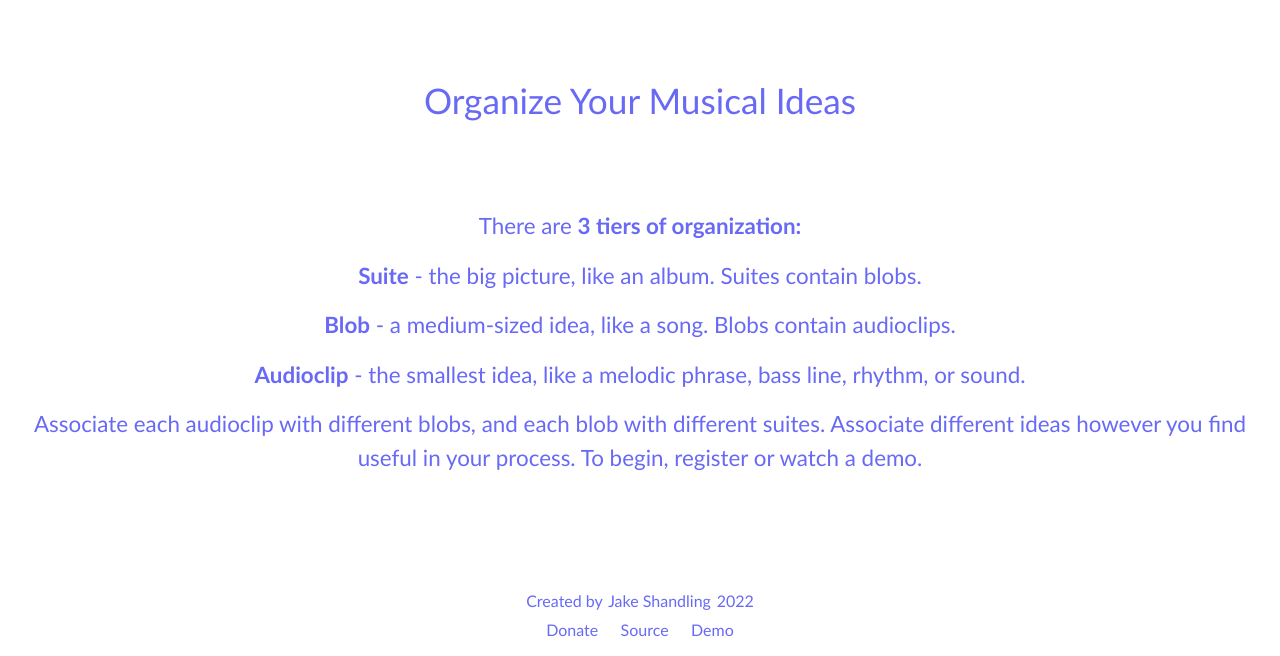
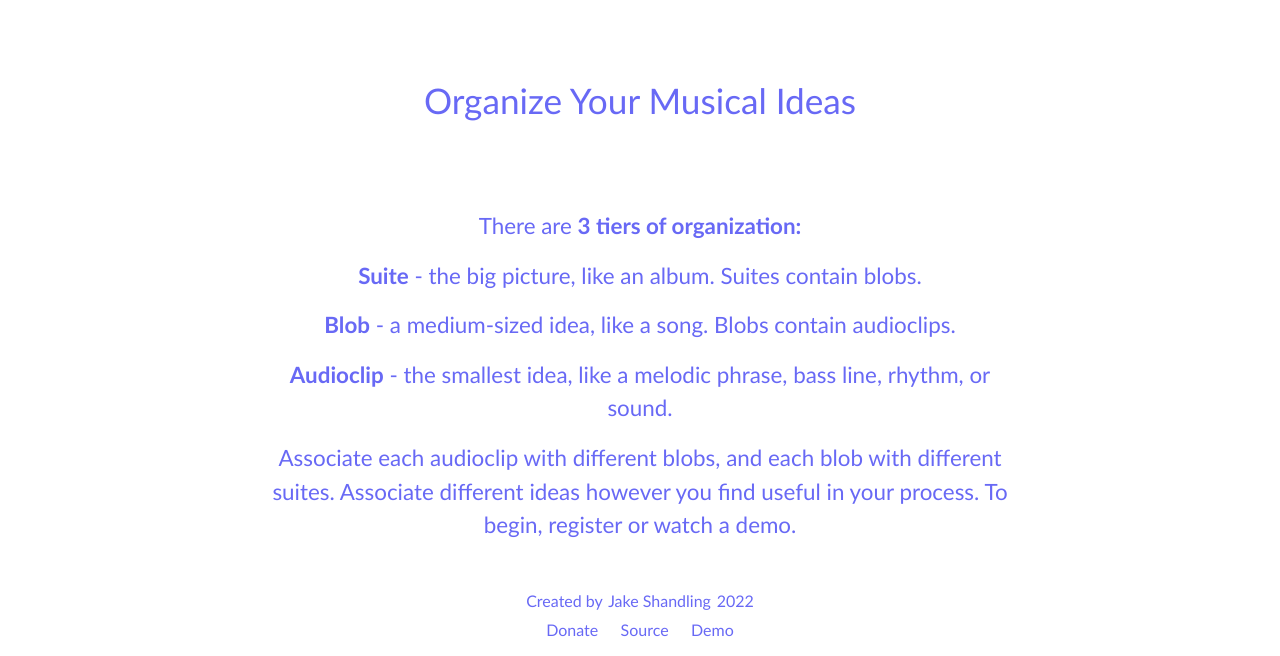
Before and after one commit to jacobshandling/soundseeker, a Django app: page / in a window 1280 px wide. Shown: the part 144-800 px from the top of the page. Run offline with Django 3.2, Linux system fonts and the light colour scheme.

Commit message:
adjust intro maxwidth

```diff
--- a/backend/seeds/static/seeds/styles.css
+++ b/backend/seeds/static/seeds/styles.css
@@ -41,6 +41,7 @@ body {
     justify-content: start;
     gap: 5rem;
     padding-top: 5rem;
+    max-width: 60%;
 }
 
 #intro * {
```
